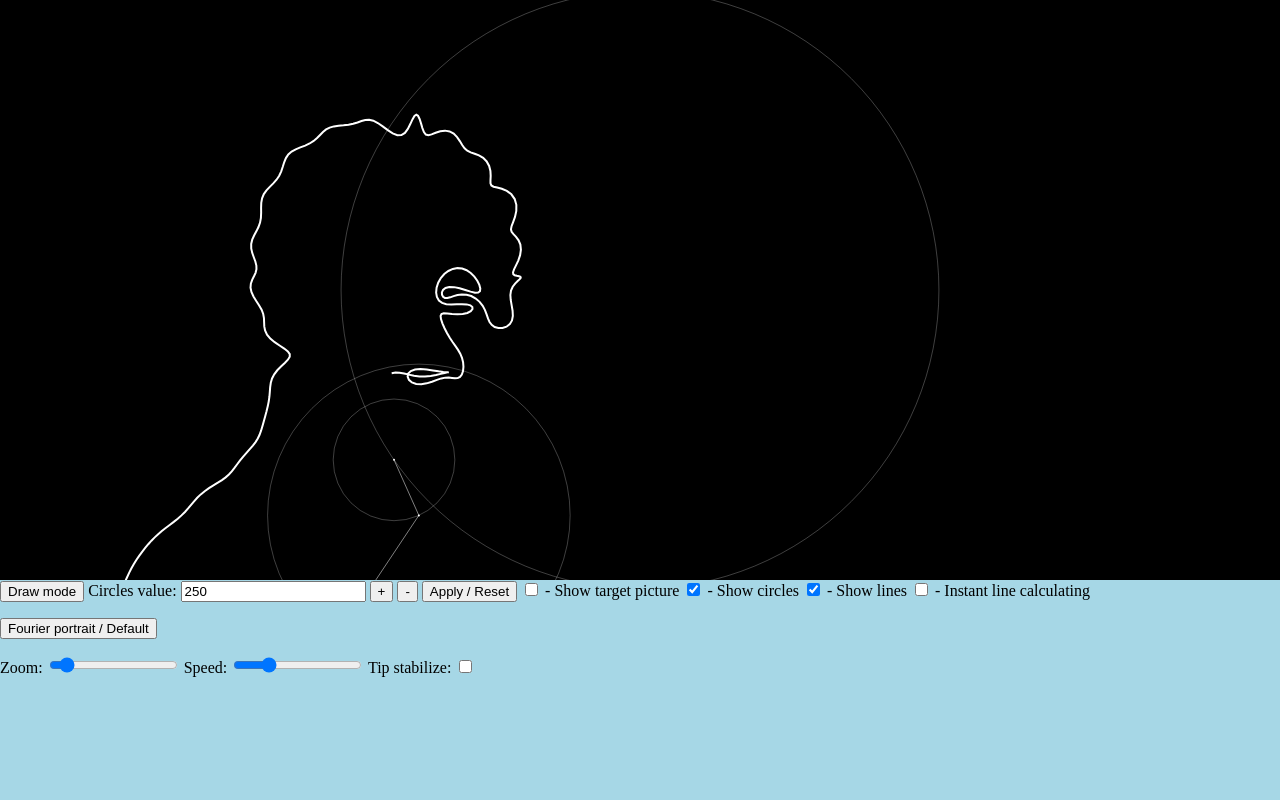
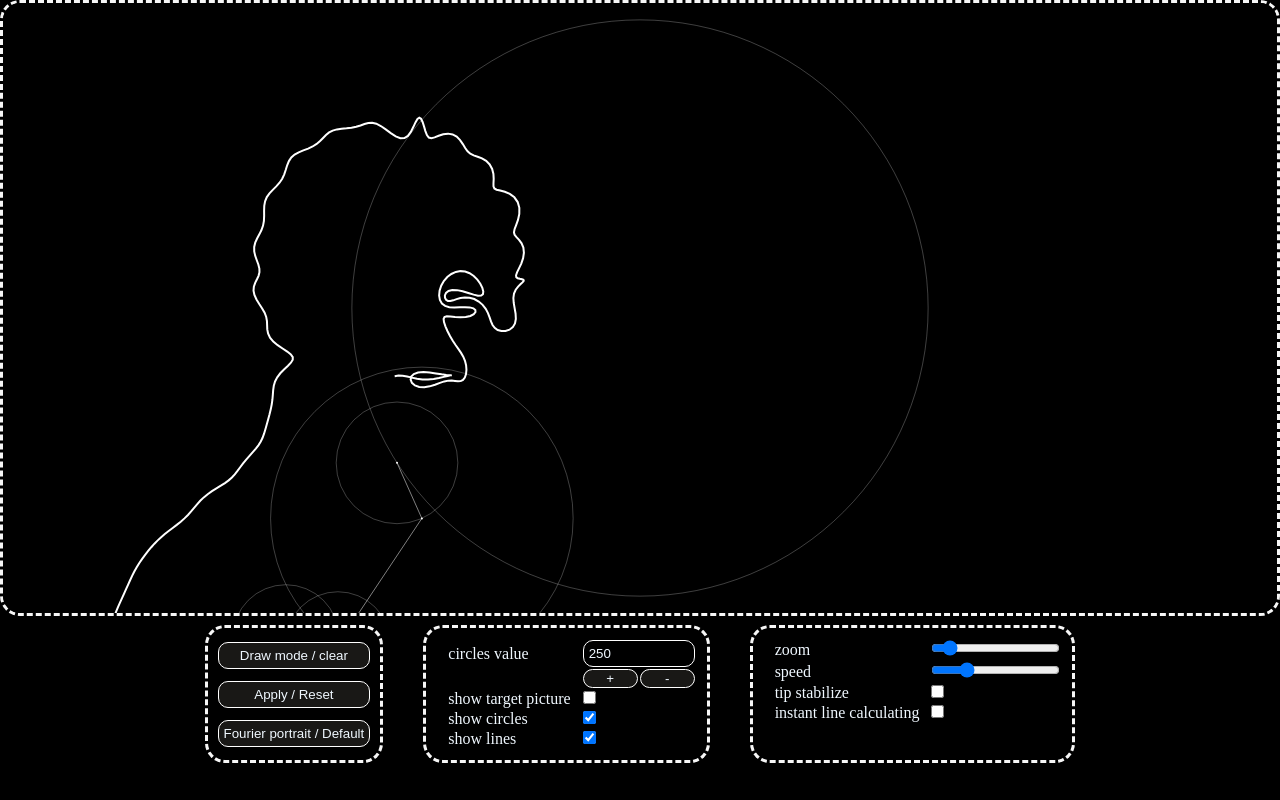
Before and after one commit to Mouse314/fourier-circles.github.io, a plain HTML site: page index.html in a window 1280 px wide. Drawn offline with Linux system fonts and the light colour scheme.

Commit message:
CSS Styles + bugfix

```diff
--- a/JS/script.js
+++ b/JS/script.js
@@ -19,9 +19,11 @@ var canv = /** @type {HTMLCanvasElement} */ (document.querySelector('#canvas'))
 canv = document.getElementById("MyCanvas");
 var ctx = canv.getContext("2d");
 
+var body = document.getElementById("body");
+
 //Inner graphics parameters
-canv.width = window.innerWidth;
-canv.height = window.innerHeight - 220;
+canv.width = window.innerWidth - 6;
+canv.height = window.innerHeight - 190;
 ctx.strokeStyle = "white";
 ctx.lineWidth = 0.5;
 var offset = [canv.width / 2, canv.height / 2];
@@ -70,6 +72,16 @@ for(var i = 0; i < picture.length; i++){
 circlesDraw(f_p);
 
 var i_line = Instant_Calc();
+
+window.addEventListener("resize", (e) => {
+    location.reload()
+});
+
+window.addEventListener("keydown", (e) => {
+    if(e.code == "Enter"){
+        Apply();
+    }
+});
 
 //Interval main function
 var interval = setInterval(draw, 10);
@@ -243,11 +255,11 @@ canv.addEventListener("mouseup", function(e){
 
 canv.addEventListener("mousemove", function(e){
     if(IsDrawingMode && IsMouseDown){
-        draw_pic.push([e.x, e.y]);
-        ctx.lineTo(e.x, e.y);
+        draw_pic.push([e.pageX, e.pageY]);
+        ctx.lineTo(e.pageX, e.pageY);
         ctx.stroke();
         ctx.beginPath();
-        ctx.moveTo(e.x, e.y);
+        ctx.moveTo(e.pageX, e.pageY);
     }
 
     if(!IsDrawingMode && IsMouseDown){
@@ -261,7 +273,16 @@ canv.addEventListener("mousemove", function(e){
     mousepos = [e.x, e.y];
 });
 
+canv.addEventListener("touchstart", function(e){
+    body.style.overflow = "hidden";
+});
+canv.addEventListener("touchend", function(e){
+    body.style.overflow = "auto";
+});
+
 canv.addEventListener("touchmove", function(e){
+    body.style.overflow = "hidden";
+
     let _x = e.changedTouches[0].pageX;
     let _y = e.changedTouches[0].pageY;
 
@@ -288,6 +309,7 @@ canv.addEventListener("touchmove", function(e){
 function setDrawing(){
     IsDrawingMode = true;
     draw_pic = [];
+    document.getElementById("c_v").value = "1"
     clear();
 }
 
--- a/index.html
+++ b/index.html
@@ -4,37 +4,69 @@
     <meta charset="UTF-8">
     <meta name="viewport" content="width=device-width, initial-scale=1.0">
     <title>Fourier Circles</title>
+    <link rel="stylesheet" href="style.css">
 </head>
-<body style="margin: 0; background-color: rgb(166, 215, 230);">
+<body id="body">
+    <div class="canv">
+        <canvas id="MyCanvas"></canvas>
+    </div>
+    <div class="control">
+        <div class="modes">
+            <input class="btn" type="button", value="Draw mode / clear", onclick="setDrawing()">
+            <input class="btn" type="button", value="Apply / Reset", onclick="Apply()">
+            <input class="btn" type="button", value="Fourier portrait / Default", onclick="SetDefault()">
+        </div>
+        <div class="draw">
+            <table>
+                <tr>
+                    <td>circles value</td>
+                    <td><input type="tet", id="c_v", value="250"></td>
+                </tr>
+                <tr>
+                    <td></td>
+                    <td class="plus-minus">
+                        <input class="btn" id="b_p" type="button", value="+", onclick="Plus()">
+                        <input class="btn" id="b_m" type="button", value="-", onclick="Minus()">
+                    </td>
+                </tr>
+                <tr>
+                    <td>show target picture</td>
+                    <td><input class="check" type="checkbox", id="show_picture"></td>
+                </tr>
+                <tr>
+                    <td>show circles</td>
+                    <td><input class="check" type="checkbox", checked = "true", id="show_circles"></td>
+                </tr>
+                <tr>
+                    <td>show lines</td>
+                    <td><input class="check" type="checkbox", checked = "true", id="show_lines"></td>
+                </tr>
 
-    <canvas id="MyCanvas" style="display: block; background-color: rgb(9, 7, 62);"></canvas>
+            </table>
+        </div>
 
-    <input type="button", value="Draw mode", onclick="setDrawing()">
-    Circles value:
-    <input type="text", id="c_v", value="250">
-    <input type="button", value="+", onclick="Plus()">
-    <input type="button", value="-", onclick="Minus()">
-    <input type="button", value="Apply / Reset", onclick="Apply()">
-    <input type="checkbox", id="show_picture">
-    - Show target picture
-    <input type="checkbox", checked = "true", id="show_circles">
-    - Show circles
-    <input type="checkbox", checked = "true", id="show_lines">
-    - Show lines
-    <input type="checkbox", id="inst_calc">
-    - Instant line calculating
-
-    <p></p>
-    <input type="button", value="Fourier portrait / Default", onclick="SetDefault()">
-    <p></p>
-    Zoom:
-    <input type="range" name="range" id="zoom" min="0.1" max="10" step="0.1" value="1">
-    Speed:
-    <input type="range" name="speed" id="speed" min="0.1" max="20" step="0.1" value="5">
-    Tip stabilize:
-    <input type="checkbox", id="edgelock">
+        <div class="params">
+            <table>
+                <tr>
+                    <td>zoom</td>
+                    <td><input type="range" name="range" id="zoom" min="0.1" max="10" step="0.1" value="1"></td>
+                </tr>
+                <tr>
+                    <td>speed</td>
+                    <td><input type="range" name="speed" id="speed" min="0.1" max="20" step="0.1" value="5"></td>
+                </tr>
+                <tr>
+                    <td>tip stabilize</td>
+                    <td><input class="check" type="checkbox", id="edgelock"></td>
+                </tr>
+                <tr>
+                    <td>instant line calculating</td>
+                    <td><input class="check" type="checkbox", id="inst_calc"></td>
+                </tr>
+            </table>
+        </div>
+    </div>
 
     <script src="JS/script.js"></script>
-
 </body>
 </html>
--- /dev/null
+++ b/style.css
@@ -0,0 +1,82 @@
+* {
+    padding: 0;
+    margin: 0;
+    color: aliceblue;
+    background-color: black;
+    transition: .5s;
+}
+
+body {
+    overflow: auto;
+}
+
+canvas {
+    border: 3px rgb(246, 246, 246) dashed;
+    border-radius: 20px;
+}
+
+.control {
+    display: flex;
+    justify-content: center;
+    gap: 40px;
+    margin-top: 20px;
+    margin: 5px;
+}
+@media screen and (max-width: 800px) {
+    .control {
+        flex-direction: column;
+        gap: 10px;
+    }
+}
+
+.modes {
+    display: flex;
+    flex-direction: column;
+    justify-content: space-around;
+    gap: 5px;
+}
+
+.modes, .draw, .params {
+    border: 3px rgb(246, 246, 246) dashed;
+    border-radius: 20px;
+    padding: 10px;
+}
+
+.btn {
+    background-color: rgb(25, 24, 22);
+    border: 1px white solid;
+    border-radius: 10px;
+    padding: 5px;
+    cursor: pointer;
+}
+.btn:hover {
+    border-radius: 0;
+    background-color: rgb(7, 7, 49);
+}
+
+.check {
+    border: 1px white solid;
+    border-radius: 50%;
+}
+
+.plus-minus {
+    display: flex;
+    justify-content: space-between;
+    gap: 2px;
+}
+
+#b_p, #b_m {
+    flex: 1;
+    padding: 1px;
+}
+
+td {
+    padding-left: 10px;
+}
+
+#c_v {
+    width: 100px;
+    border: 1px white solid;
+    border-radius: 10px;
+    padding: 5px;
+}
```
